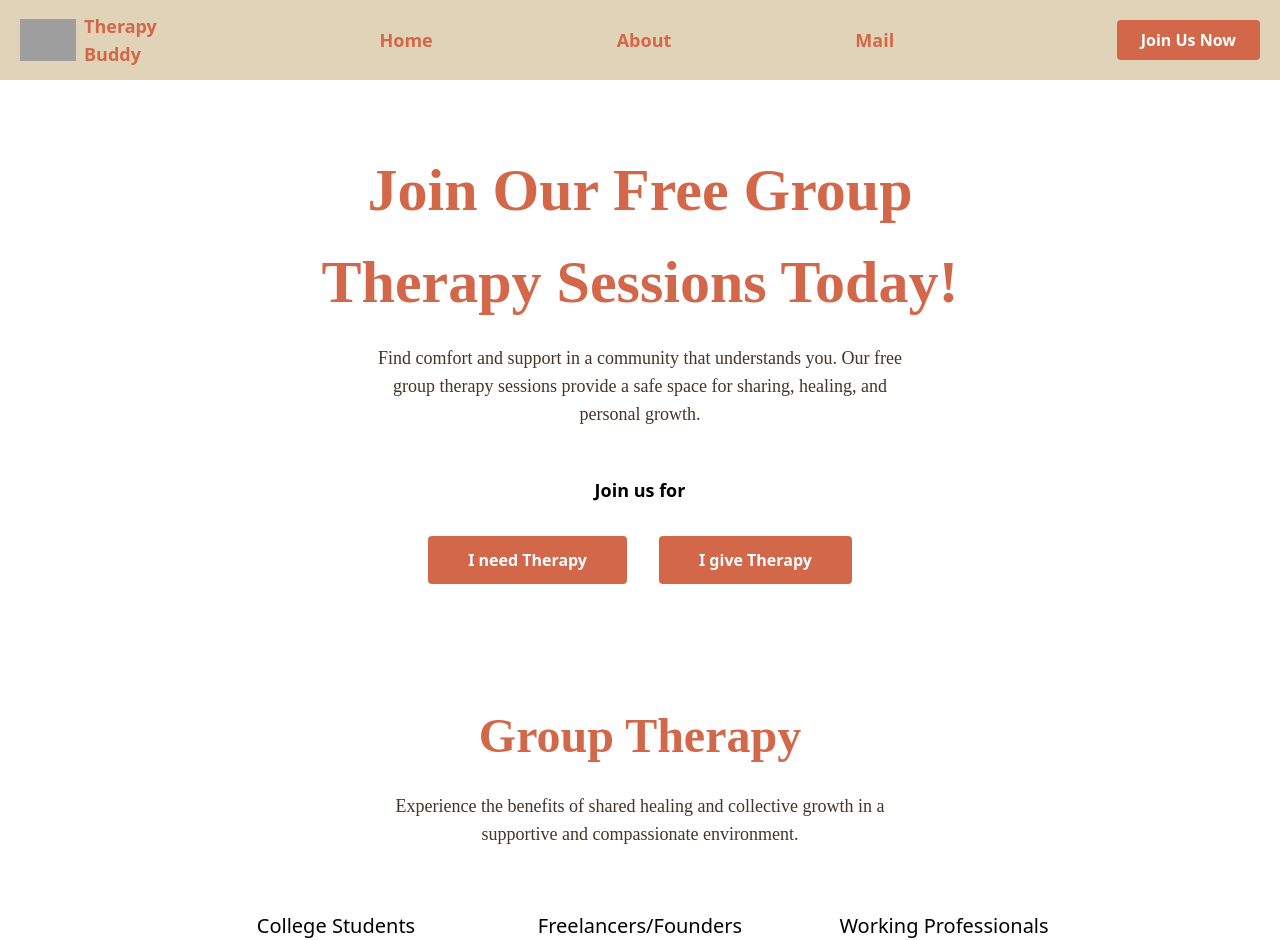
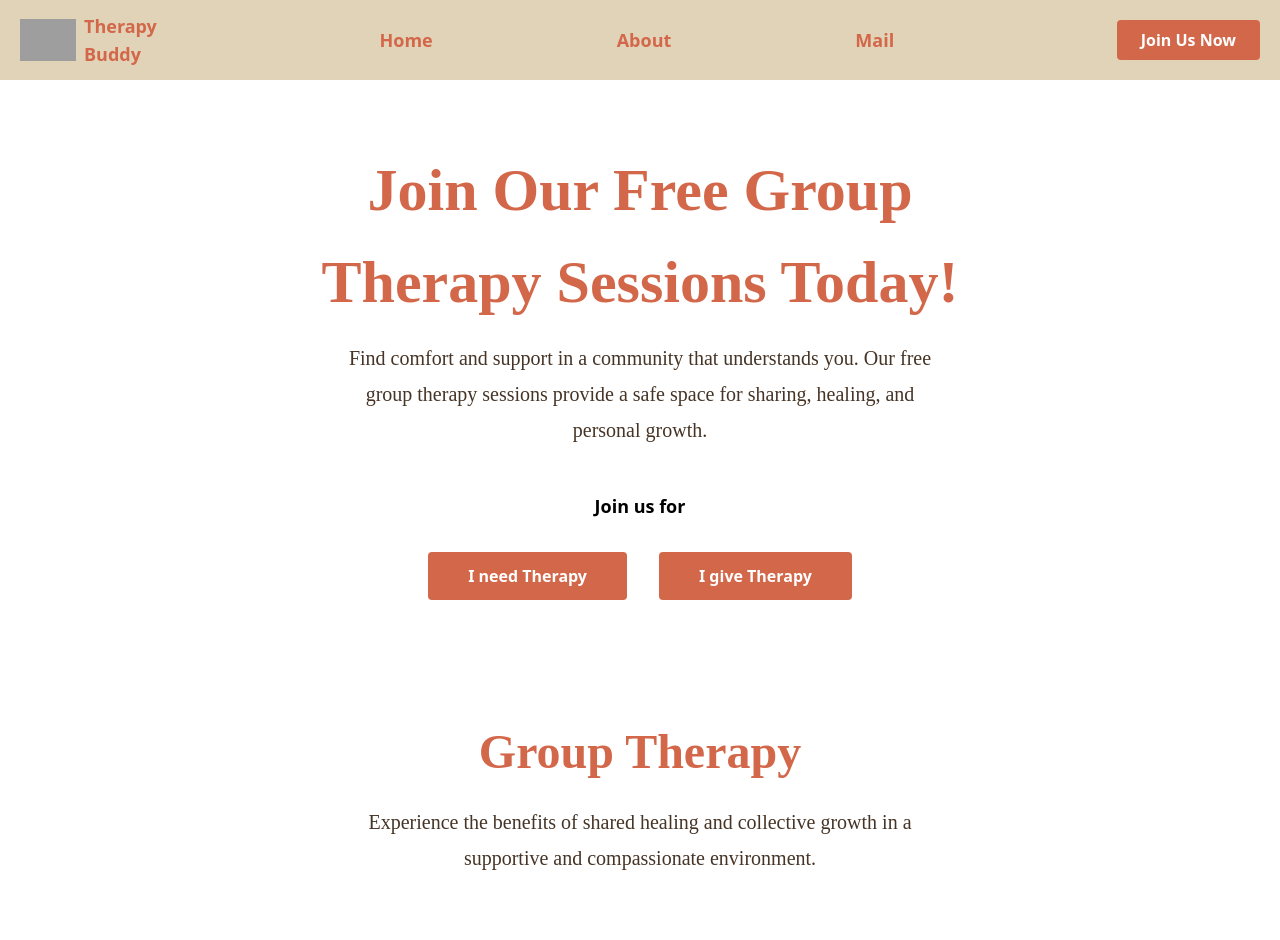
Before and after one commit to UtopicPlanet/utopicplanet.github.io, a React (Create React App) app in the folder therapy-buddy/: page / in a window 1280 px wide. Shown: the top 940 px of the page. Built offline with nearby package versions, Linux system fonts and the light colour scheme; grey boxes are pictures that could not be loaded.

Commit message:
update the landing page

```diff
--- a/therapy-buddy/src/Pages/Home.jsx
+++ b/therapy-buddy/src/Pages/Home.jsx
@@ -3,7 +3,6 @@ import { FontAwesomeIcon } from "@fortawesome/react-fontawesome";
 import { faBars } from "@fortawesome/free-solid-svg-icons";
 import "../App.css";
 import theorybuddyLogo from "../images/theorpybuddy.png";
-import firstGroupImage from "../images/group_image_1.png";
 import facebookLogo from "../images/facebook_logo.svg";
 import twitterLogo from "../images/twitter_logo.svg";
 import instagramLogo from "../images/insta_logo.svg";
@@ -14,11 +13,6 @@ function Home() {
   const toggleMenu = () => {
     setMenuOpen(!menuOpen);
   };
-
-  const handleClick =() =>{
-    window.location.href = "https://bit.ly/4bd4Mlx";
-  }
-
 
   return (
     <div className="bg-cover bg-center w-full bg-fixed min-h-screen">
@@ -100,16 +94,16 @@ function Home() {
             <p className="mt-4 md:mt-8">Therapy Sessions Today!</p>
           </div>
           <div>
-            <div className="mt-8 text-base font-light md:text-lg">
+            <div className="mt-8 text-lg font-light md:text-xl">
               <p style={{ color: "#463426", fontFamily: "Nunito" }}>
                 Find comfort and support in a community that understands you.
                 Our free
               </p>
-              <p style={{ color: "#463426", fontFamily: "Nunito" }}>
+              <p style={{ color: "#463426", fontFamily: "Nunito", marginTop: "0.5rem" }}>
                 group therapy sessions provide a safe space for sharing,
                 healing, and
               </p>
-              <p style={{ color: "#463426", fontFamily: "Nunito" }}>
+              <p style={{ color: "#463426", fontFamily: "Nunito",marginTop: "0.5rem" }}>
                 personal growth.
               </p>
             </div>
@@ -144,11 +138,11 @@ function Home() {
         >
           Group Therapy
         </p>
-        <div className="mt-8 text-base font-light md:text-lg">
+        <div className="mt-8 text-lg font-light md:text-xl">
           <p style={{ color: "#463426", fontFamily: "Nunito" }}>
             Experience the benefits of shared healing and collective growth in a
           </p>
-          <p style={{ color: "#463426", fontFamily: "Nunito" }}>
+          <p style={{ color: "#463426", fontFamily: "Nunito", marginTop: "0.5rem" }}>
             supportive and compassionate environment.
           </p>
         </div>
```
